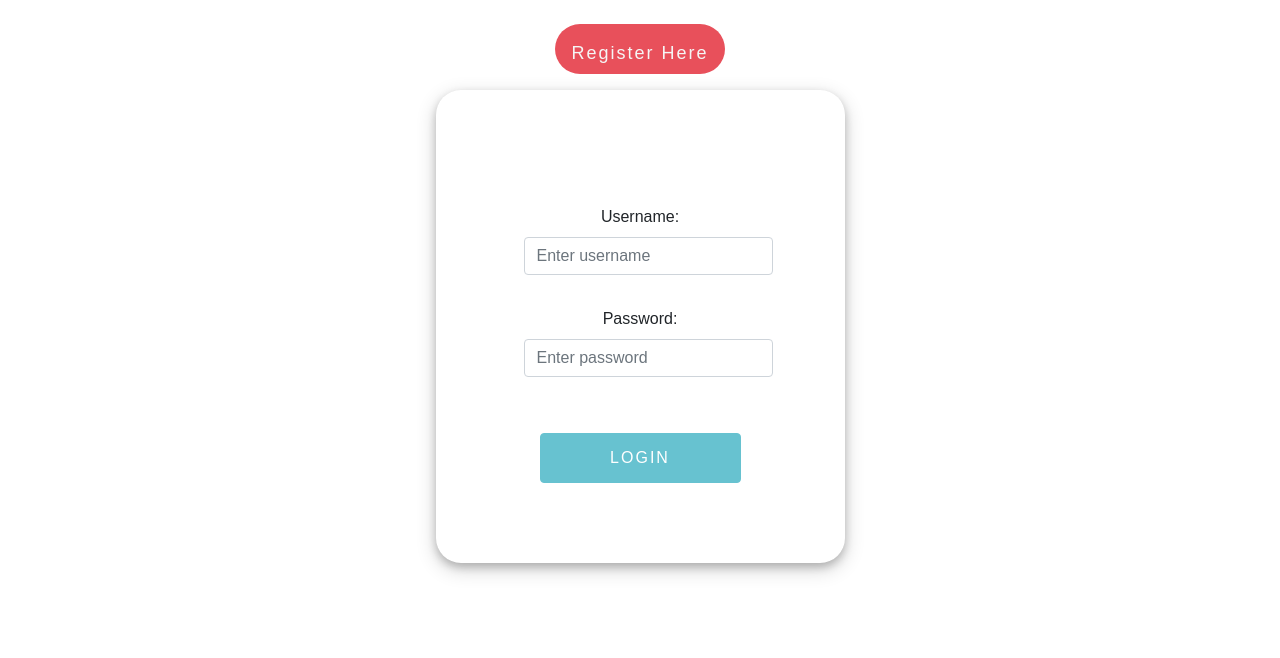
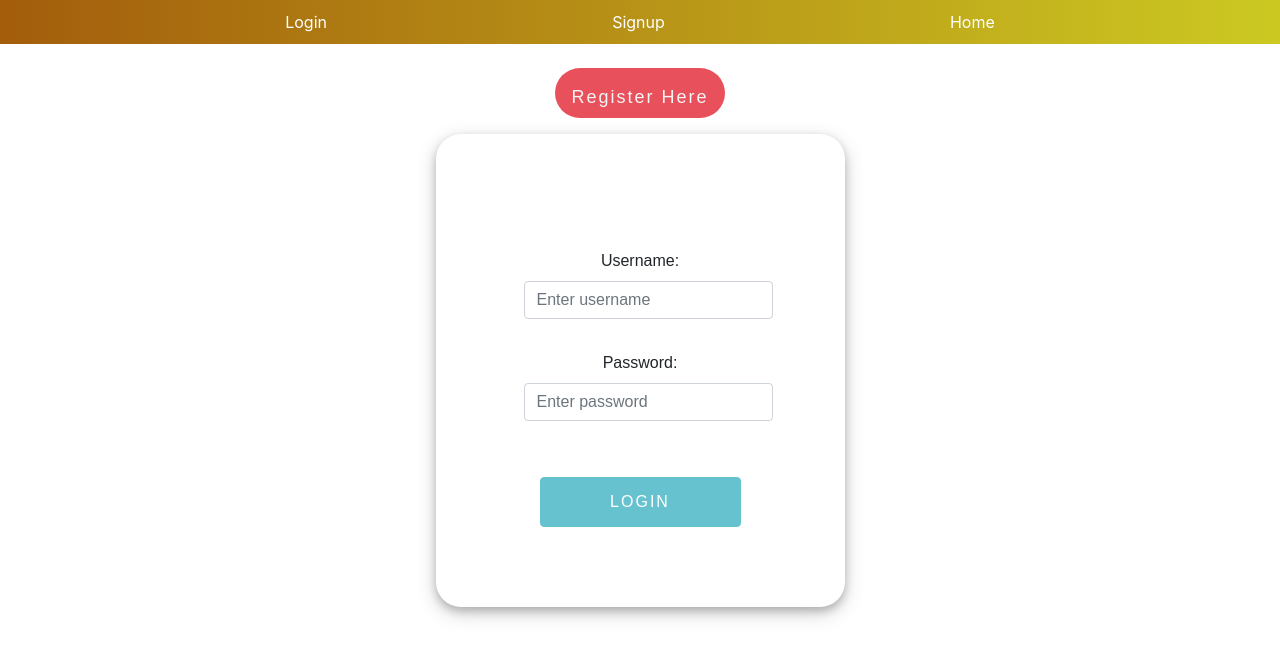
Before and after one commit to meep-morp/front-end-1, a React (Create React App) app: page /login in a window 1280 px wide. Shown: the top 658 px of the page. Built offline with nearby package versions, Linux system fonts and the light colour scheme.

Commit message:
Added nav bar to home screen

```diff
--- a/src/App.css
+++ b/src/App.css
@@ -115,6 +115,15 @@ button {
 
   color: white;
   letter-spacing: 2px;
+}
+
+#nav {
+  top: 0;
+  right: 0;
+  z-index: 0;
+  display:flex ;
+  flex-direction: row;
+  justify-content: space-evenly;
 }
 
 .message {
--- a/src/App.js
+++ b/src/App.js
@@ -1,38 +1,42 @@
-import React from 'react';
-import Register from './Register'
-import Login from './Login';
-import { Route, Link } from 'react-router-dom';
+import React from "react";
+import Register from "./Register";
+import Login from "./Login";
+import { Route, Link } from "react-router-dom";
 // import { Button } from 'reactstrap';
-import './App.css';
-import PrivateRoute from './utils/PrivateRoute';
-import Dashboard from './Dashboard/Dashboard';
-import { AppProvider } from './context/AppContext';
+import "./App.css";
+import PrivateRoute from "./utils/PrivateRoute";
+import Dashboard from "./Dashboard/Dashboard";
+import { AppProvider } from "./context/AppContext";
+import Nav from "./Nav";
 
 function App() {
-
 	return (
-
-    <div className='landbuttons'>
-      {/* <AppProvider> */}
-      <Route exact path='/register'>
-        <Link className='RegLink' to='/login'>
-          <button color="primary" size="lg">Already a user?</button>
+		<>
+			<Nav />
+			<div className="landbuttons">
+				<Route exact path="/register">
+					<Link className="RegLink" to="/login">
+						<button color="primary" size="lg">
+							Already a user?
+						</button>
 					</Link>
 					<Register />
 				</Route>
-      <Route exact path='/login'>
-        <Link className='RegLink' to='/register'>
-          <button color="primary" size="lg"> Register Here </button>
+				<Route exact path="/login">
+					<Link className="RegLink" to="/register">
+						<button color="primary" size="lg">
+							{" "}
+							Register Here{" "}
+						</button>
 					</Link>
 					<Login />
 				</Route>
 				<PrivateRoute path="/dashboard">
 					<Dashboard />
 				</PrivateRoute>
-      {/* </AppProvider> */}
 			</div>
-
-  )
+		</>
+	);
 }
 
 export default App;
--- /dev/null
+++ b/src/Nav.jsx
@@ -0,0 +1,13 @@
+import React from "react";
+
+const Nav = (props) => {
+    return (
+        <nav id="nav">
+            <a href="/login">Login</a>
+            <a href="/register">Signup</a>
+            <a href="https://landbnb.netlify.app/">Home</a>
+        </nav>
+    )
+}
+
+export default Nav;
```
Lines whose indentation alone changed are shown as unchanged.
